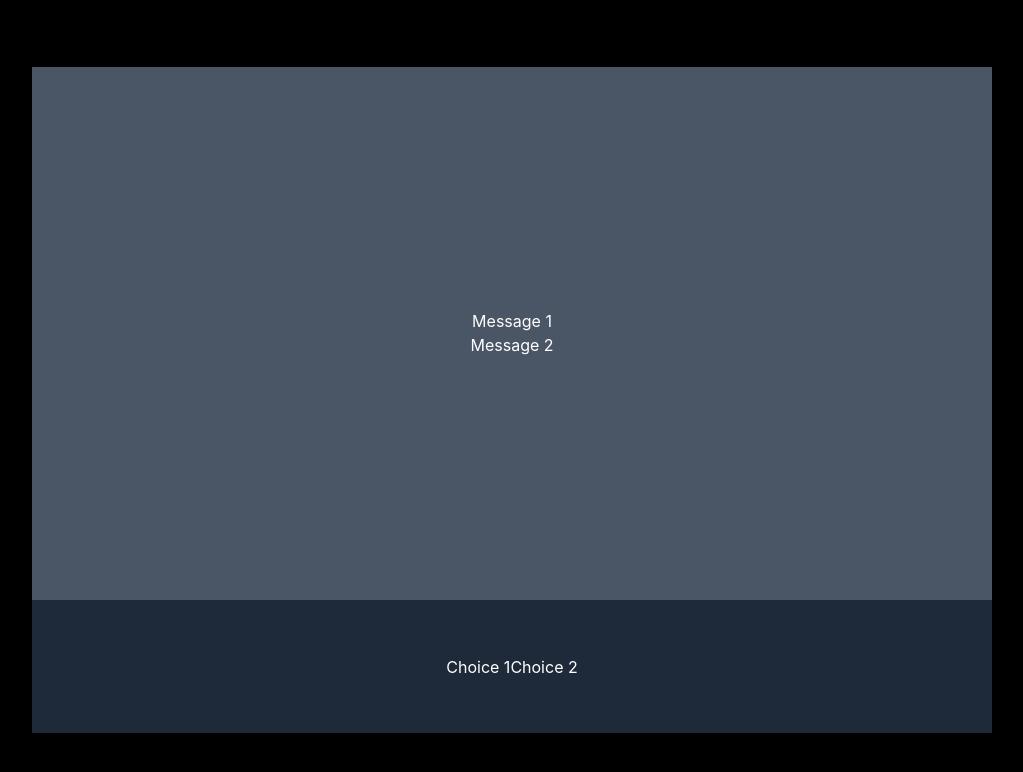
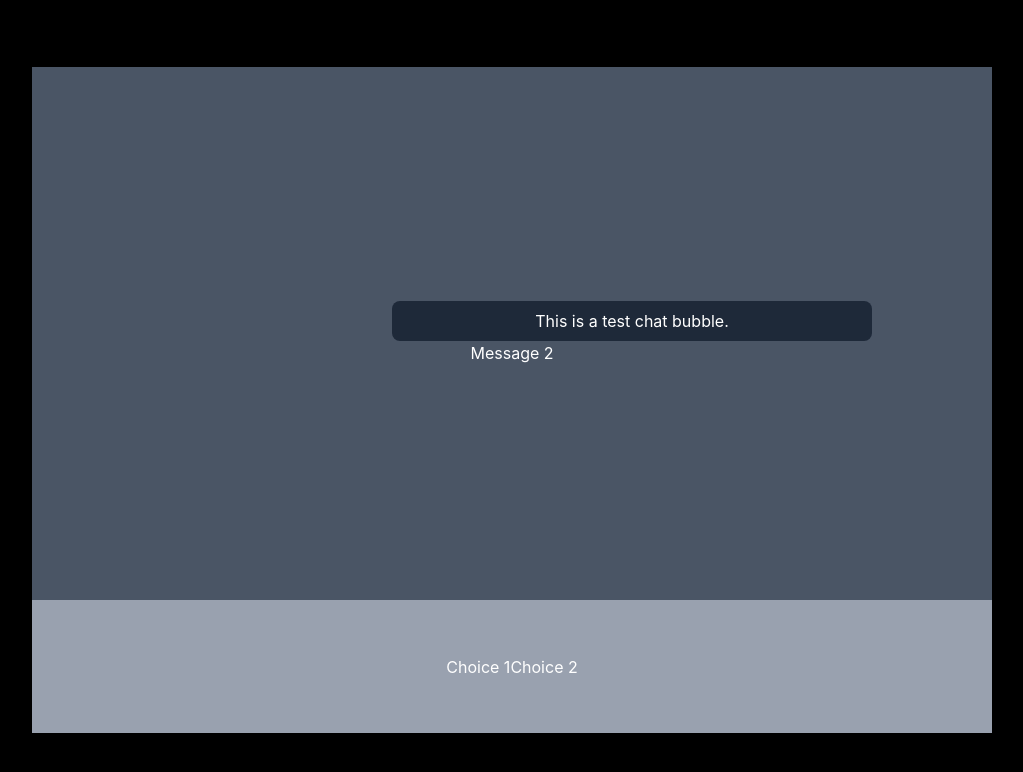
Before and after one commit to d3nzus/Resdyssey, a React (Vite) app: page / in a window 1280 px wide. Shown: the top 772 px of the page, without its empty margins (128-1151 px from the left). Built offline with nearby package versions, Linux system fonts and the light colour scheme.

Commit message:
feat: init chat bubble

```diff
--- a/src/components/Choices.tsx
+++ b/src/components/Choices.tsx
@@ -2,7 +2,7 @@ import React from 'react';
 
 function Choices() {
   return (
-    <div className="h-1/5 w-full mx-auto flex flex-row justify-center items-center bg-gray-800 text-white">
+    <div className="h-1/5 w-full mx-auto flex flex-row justify-center items-center bg-gray-400 text-white">
       <h2>Choice 1</h2>
       <h2>Choice 2</h2>
     </div>
--- /dev/null
+++ b/src/components/MessageBubble.tsx
@@ -0,0 +1,11 @@
+import React from 'react';
+
+function MessageBubble() {
+  return (
+    <div className="h-fit w-1/2 mx-0.5 flex flex-col relative left-30 justify-center items-center bg-gray-800 text-white rounded-lg p-2">
+        <h6>This is a test chat bubble.</h6>
+    </div>
+  )
+}
+
+export default MessageBubble;
--- a/src/components/Messages.tsx
+++ b/src/components/Messages.tsx
@@ -1,9 +1,10 @@
 import React from 'react';
+import MessageBubble from './MessageBubble';
 
 function Messages() {
   return (
     <div className="h-4/5 w-full mx-auto flex flex-col justify-center items-center bg-gray-600 text-white">
-      <h2>Message 1</h2>
+      <MessageBubble />
       <h2>Message 2</h2>
     </div>
   );
```
